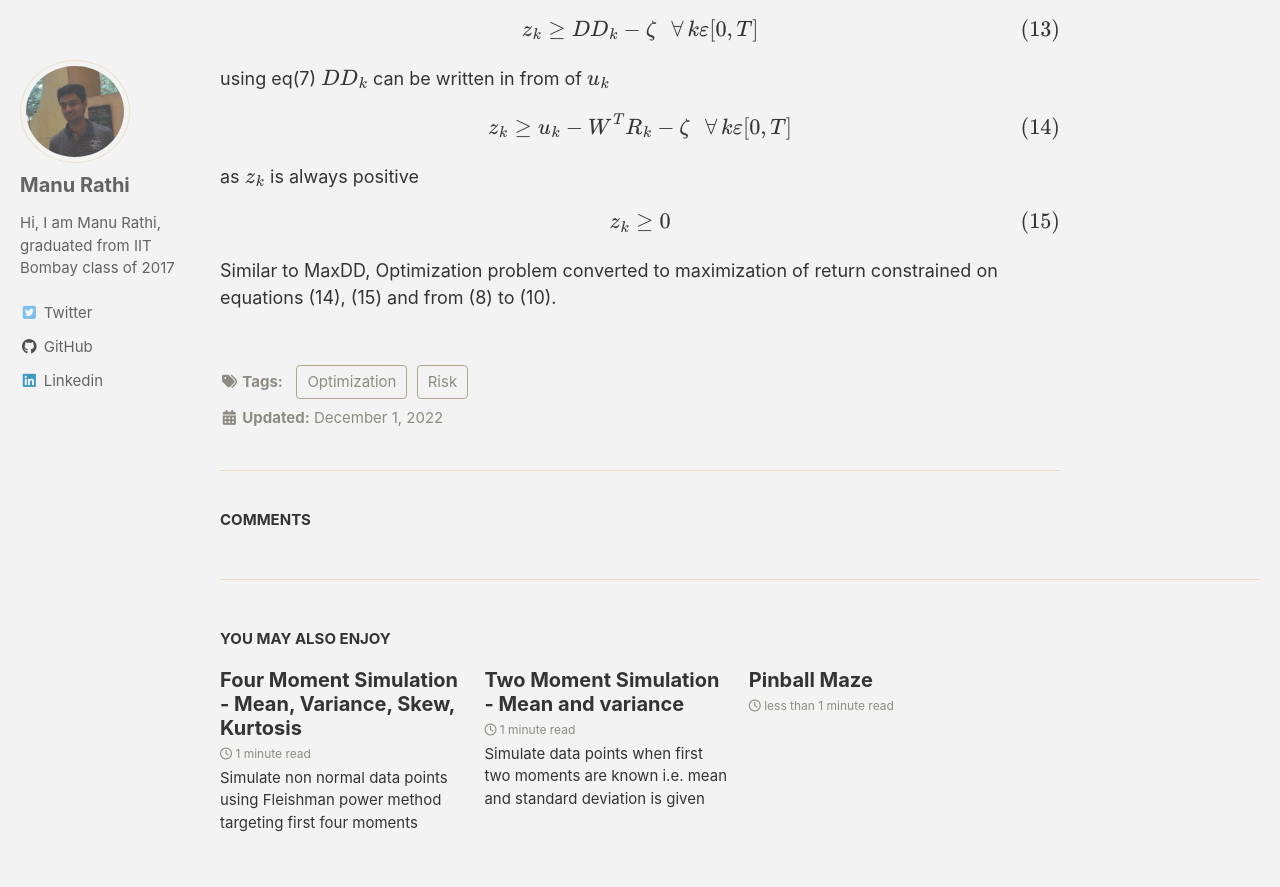
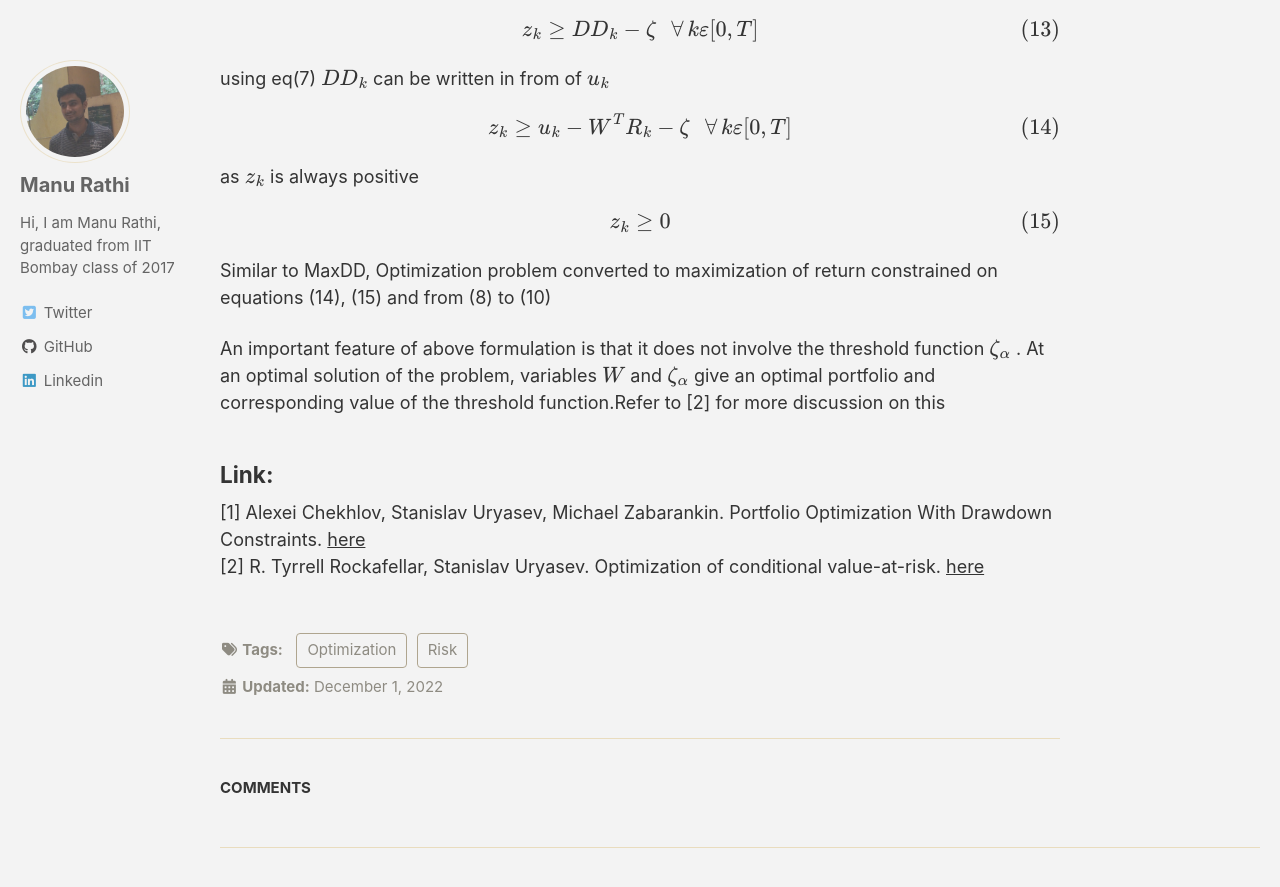
Before and after one commit to manurathi1/manurathi1.github.io, a Jekyll site: the page built from _posts/2022/Dec/2022-12-01-DDLinearity.md, in a window 1280 px wide and 900 px high, scrolled down 3322 px. Shown: the top 887 px of the window. Built offline with Jekyll 4.4.1, drawn with Linux system fonts in a browser that asks for light colours; cached includes are drawn as plain includes; nearby versions of some CDN libraries; formulas are drawn with MathJax 3; comment, search, counter and statistics services are not loaded; some of the changed text lies outside the part shown.

Commit message:
added Refernce Paper Link

```diff
--- a/_posts/2022/Dec/2022-12-01-DDLinearity.md
+++ b/_posts/2022/Dec/2022-12-01-DDLinearity.md
@@ -12,7 +12,7 @@ tags:
 ---
 <!-- [![Open In Colab](https://colab.research.google.com/assets/colab-badge.svg)](https://colab.research.google.com/drive/1OonMdRn8GxvdiRFQ17sm2d0qyiLISxyS?usp=sharing) -->
 
-In this article we will first disucss the conditional drawdown at risk (CDaR), it's special cases, maximum drawdown and average drawdown. then we will move to the optimization problem for return CDaR efficient frontier.
+In this article we will first disucss the conditional drawdown at risk (CDaR), it's special cases, maximum drawdown and average drawdown. then we will move to the optimization problem for return CDaR efficient frontier as discussed by Uryasev,et. in [1].
 
 ### Assumption:
 This approach concentrate on the portfolio equity curves over a particular sample-path (historical or most probable future sample-path), i.e. we define some sample-path risk function rather than a risk measure on set of sample-paths. Making no assumption about the underlying probabilty distribution which unlocks various practical application.
@@ -158,4 +158,10 @@ as $$z_k$$ is always positive
 z_k \geq 0
 \end{equation}
 
-Similar to MaxDD, Optimization problem converted to maximization of return constrained on equations (14), (15) and from (8) to (10).
+Similar to MaxDD, Optimization problem converted to maximization of return constrained on equations (14), (15) and from (8) to (10) <br/>
+
+An important feature of above formulation is that it does not involve the threshold function $$\zeta_\alpha$$ . At an optimal solution of the problem, variables $$ W $$ and $$ \zeta_\alpha $$ give an optimal portfolio and corresponding value of the threshold function.Refer to [2] for more discussion on this
+
+### Link:
+[1] Alexei Chekhlov, Stanislav Uryasev, Michael Zabarankin. Portfolio Optimization With Drawdown Constraints.  <a href = "https://www.ise.ufl.edu/uryasev/files/2011/11/drawdown.pdf"> here</a> <br/>
+[2] R. Tyrrell Rockafellar, Stanislav Uryasev. Optimization of conditional value-at-risk. <a href = "https://www.ise.ufl.edu/uryasev/files/2011/11/CVaR1_JOR.pdf"> here</a>
```
